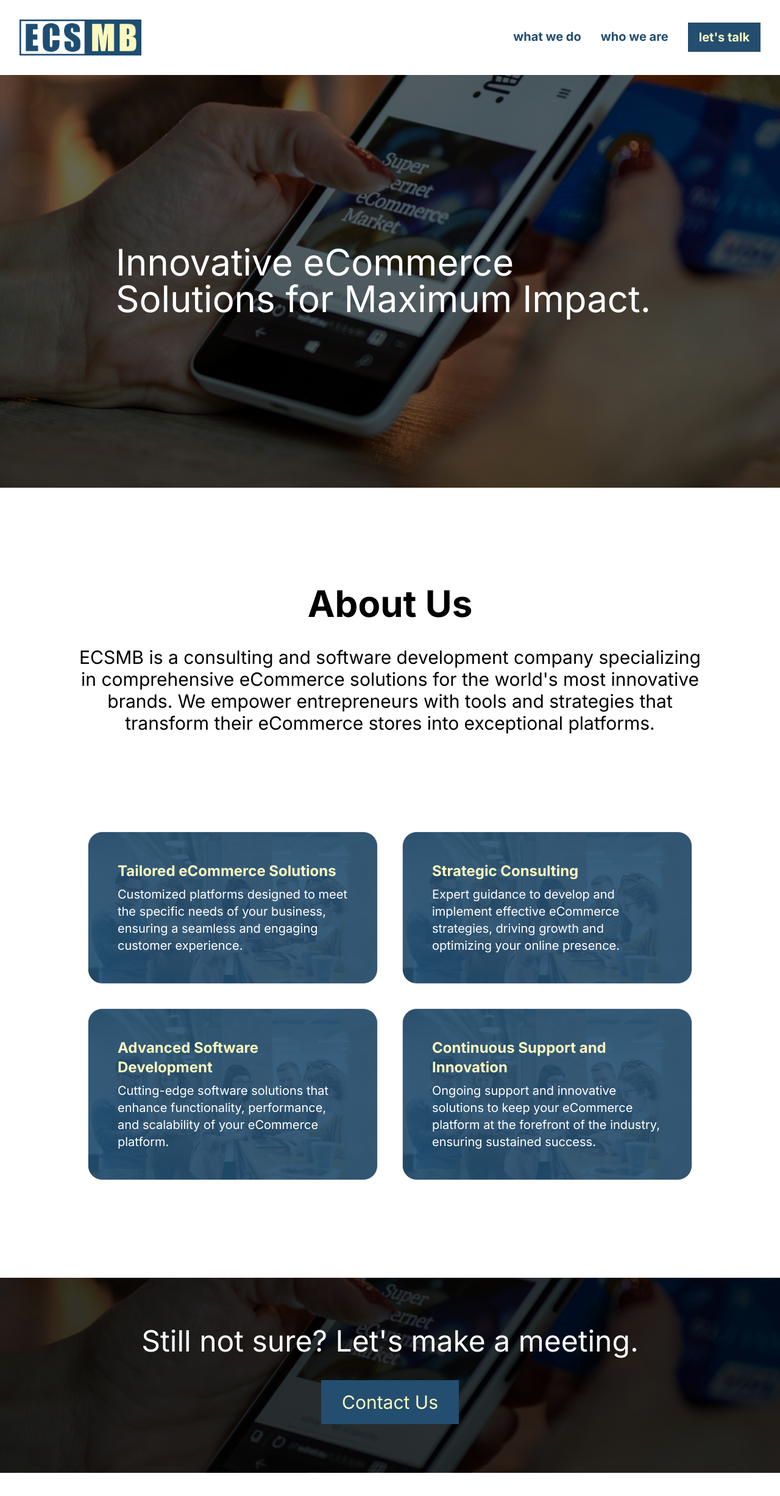
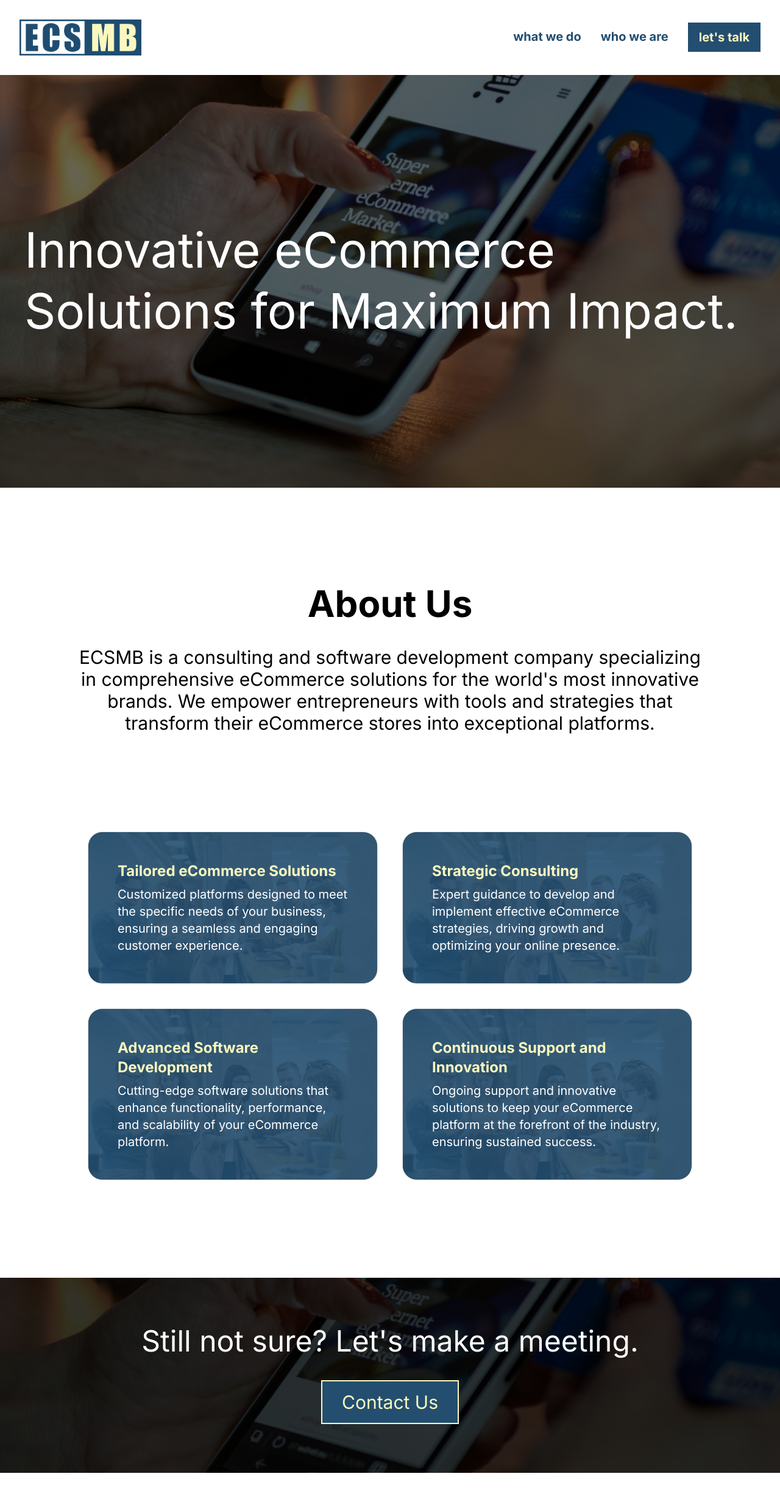
Before and after one commit to MilosBogicevic/nextjs-website, a Next.js app: page / in a window 1280 px wide. Shown: the top 2454 px of the page at 61% size. Built offline with nearby package versions, Linux system fonts and the light colour scheme.

Commit message:
Changed border color of CTA button. PageHeading component created. Code from Hero component moved to PageHeading component.

```diff
--- a/src/components/CallToAction.tsx
+++ b/src/components/CallToAction.tsx
@@ -27,7 +27,7 @@ export default function CallToAction(props: CallToActionProps) {
           </h3>
           <Link
             href="/contact"
-            className="text-3xl border-2 border-primary px-4 py-2 sm:px-8 sm:py-4 bg-primary text-secondary hover:bg-primary-light transition-transform"
+            className="text-3xl border-2 border-secondary px-4 py-2 sm:px-8 sm:py-4 bg-primary text-secondary hover:bg-primary-light transition-transform"
           >
             Contact Us
           </Link>
--- a/src/components/Hero.tsx
+++ b/src/components/Hero.tsx
@@ -1,5 +1,6 @@
 import type { StaticImageData } from "next/image";
 import Image from "next/image";
+import PageHeading from "./PageHeading";
 
 interface HeroProps {
   imgData: StaticImageData;
@@ -20,9 +21,7 @@ export default function Hero(props: HeroProps) {
           />
           <div className="absolute inset-0 bg-black opacity-60"></div>
         </div>
-        <div className="px-10 text-center md:text-left flex justify-center items-center">
-          <h1 className="text-white text-xl sm:text-3xl md:text-5xl xl:text-6xl max-w-[900px]">{props.title}</h1>
-        </div>
+        <PageHeading>{props.title}</PageHeading>
       </div>
     </>
   );
--- /dev/null
+++ b/src/components/PageHeading.tsx
@@ -0,0 +1,17 @@
+import { ReactNode } from "react";
+
+interface PageHeadingProps {
+  children: ReactNode;
+}
+
+export default function PageHeading(props: PageHeadingProps) {
+  return (
+    <>
+      <div className="px-10 text-center md:text-left flex justify-center items-center">
+        <h1 className="text-white text-[40px] md:text-[60px] xl:text-[80px] leading-tight max-w-[1200px]">
+          {props.children}
+        </h1>
+      </div>
+    </>
+  );
+}
```
